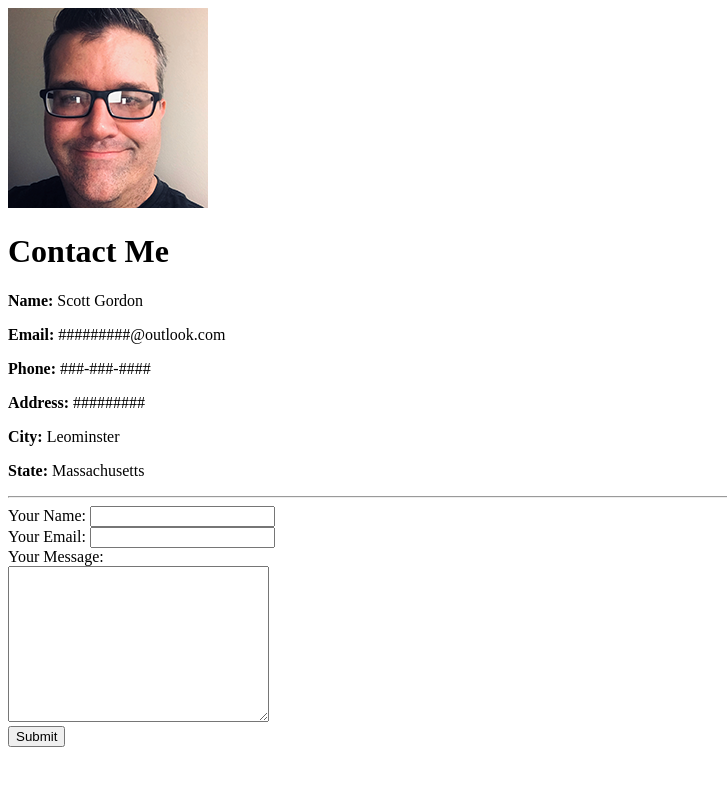
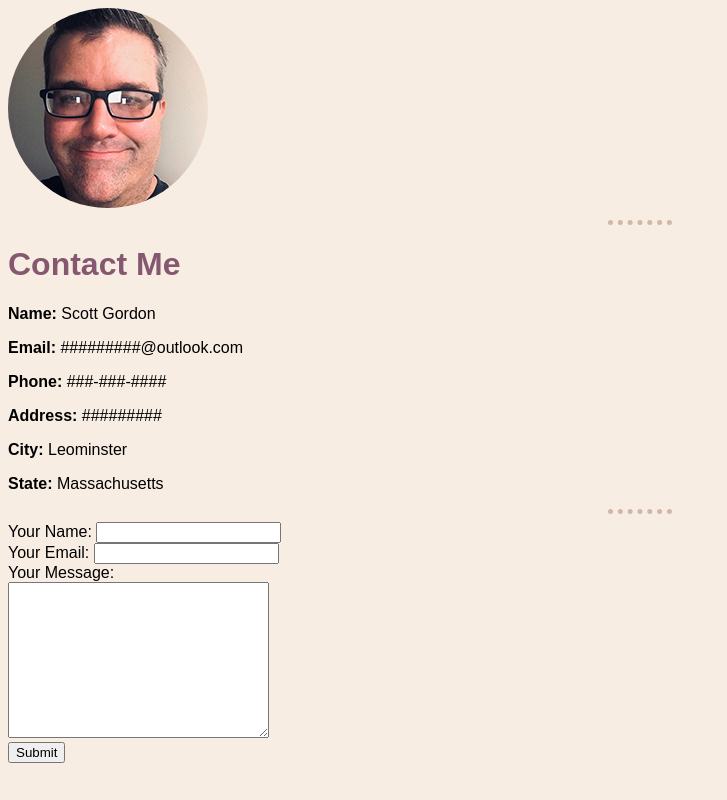
Before and after one commit to 5c077-60rd0n/web-dev-bootcamp, a plain HTML site: page html-personal-site/contact.html in a window 1280 px wide. Shown: the whole page, without its empty margins (0-727 px from the left). Drawn offline with Linux system fonts and the light colour scheme.

Commit message:
Finish Introduction to CSS

```diff
--- a/html-personal-site/contact.html
+++ b/html-personal-site/contact.html
@@ -3,11 +3,13 @@
 
 <head>
     <meta charset="UTF-8">
+    <link rel="stylesheet" href="css/style.css">
     <title>Contact Me</title>
 </head>
 
 <body>
-    <img src="images/profile.png" width="200px" alt="Scott Profile Picture">
+    <img class="profile" src="images/profile.png" width="200px" alt="Scott Profile Picture">
+    <hr>
     <h1>Contact Me</h1>
     <p><strong>Name: </strong>Scott Gordon</p>
     <p><strong>Email: </strong>#########@outlook.com</p>
--- /dev/null
+++ b/html-personal-site/css/style.css
@@ -0,0 +1,20 @@
+body {
+    background-color: #F8EDE3;
+    font-family: Arial, Helvetica, sans-serif;
+}
+
+hr {
+    border-color: #D0B8A8;
+    border-style: dotted none none;
+    border-width: 5px;
+    width: 5%;
+}
+
+h1,
+h3 {
+    color: #85586F;
+}
+
+.profile {
+    border-radius: 100%;
+}
```
Also changed, not shown: html-personal-site/hobbies.html (+3 -1 lines), html-personal-site/index.html (+2 -1 lines).
